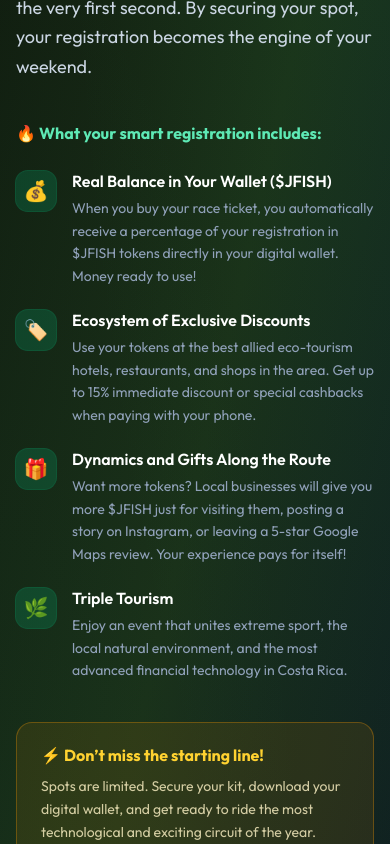
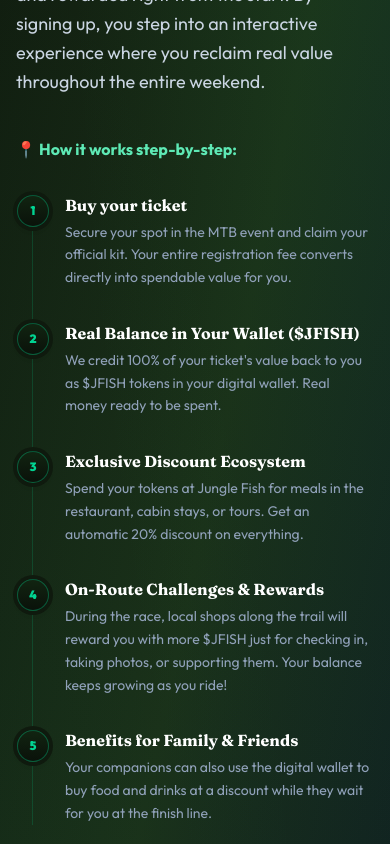
Before and after one commit to jungle-fish/jungle-fish, a Next.js app: page / in a window 390 px wide. Shown: the part 4220-5064 px from the top of the page. Built offline with nearby package versions, Linux system fonts and the light colour scheme; no server answers.

Commit message:
feat(local): redesign MTB race benefits list into a vertical humanized timeline flow

```diff
--- a/components/landing/MtbSection.tsx
+++ b/components/landing/MtbSection.tsx
@@ -3,8 +3,6 @@
 import Image from "next/image";
 import Link from "next/link";
 import { useLanguage } from "@/lib/i18n/LanguageProvider";
-
-const BENEFIT_ICONS = ["💰", "🏷️", "🎁", "🌿"];
 
 export function MtbSection() {
   const { t } = useLanguage();
@@ -42,29 +40,29 @@
             </p>
 
             {/* Benefits header */}
-            <p className="mb-6 text-base font-bold text-emerald-300">
+            <p className="mb-8 text-base font-bold text-emerald-300">
               {t.mtb.benefitsTitle}
             </p>
 
-            {/* Benefits list */}
-            <ul className="mb-10 space-y-5">
+            {/* Visual Timeline Flow */}
+            <div className="relative border-l border-emerald-500/20 ml-4 pl-8 mb-10 space-y-8">
               {t.mtb.benefits.map((benefit, i) => (
-                <li key={i} className="flex gap-4">
-                  {/* Icon badge */}
-                  <span className="mt-0.5 flex h-10 w-10 shrink-0 items-center justify-center rounded-xl bg-emerald-500/20 text-xl ring-1 ring-emerald-500/30">
-                    {BENEFIT_ICONS[i]}
-                  </span>
+                <div key={i} className="relative">
+                  {/* Glowing Step Badge */}
+                  <div className="absolute -left-[48px] top-0.5 flex h-8 w-8 items-center justify-center rounded-full border border-emerald-500/40 bg-gradient-to-b from-[#112411] to-[#0a120a] text-xs font-black text-emerald-400 shadow-md ring-4 ring-[#0f1a0e] transition-colors group-hover:border-emerald-400">
+                    {i + 1}
+                  </div>
                   <div>
-                    <p className="mb-1 font-semibold text-white">
+                    <h4 className="font-display text-base font-bold text-white sm:text-lg">
                       {benefit.title}
-                    </p>
-                    <p className="text-sm leading-relaxed text-slate-400">
+                    </h4>
+                    <p className="mt-1 text-sm leading-relaxed text-slate-400">
                       {benefit.description}
                     </p>
                   </div>
-                </li>
+                </div>
               ))}
-            </ul>
+            </div>
 
             {/* Urgency box */}
             <div className="mb-8 rounded-2xl border border-amber-500/30 bg-amber-500/10 px-6 py-5">
--- a/lib/i18n/translations/en.ts
+++ b/lib/i18n/translations/en.ts
@@ -342,36 +342,41 @@
     x: "X",
   },
   mtb: {
-    eyebrow: "Much More Than a Race!",
-    title: "Pedal, Win & Live the $JFISH Experience",
+    eyebrow: "Much more than a race!",
+    title: "An experience you ride and get rewarded for",
     description:
-      "Ready for the real Mountain Bike of the future? Here you don’t just come to give it your all on the trail; you come to be part of an ecosystem that rewards your effort from the very first second. By securing your spot, your registration becomes the engine of your weekend.",
-    benefitsTitle: "🔥 What your smart registration includes:",
+      "This isn't your typical sweat-fest. We've designed a course where your grit is noticed and rewarded right from the start. By signing up, you step into an interactive experience where you reclaim real value throughout the entire weekend.",
+    benefitsTitle: "📍 How it works step-by-step:",
     benefits: [
+      {
+        title: "Buy your ticket",
+        description:
+          "Secure your spot in the MTB event and claim your official kit. Your entire registration fee converts directly into spendable value for you.",
+      },
       {
         title: "Real Balance in Your Wallet ($JFISH)",
         description:
-          "When you buy your race ticket, you automatically receive a percentage of your registration in $JFISH tokens directly in your digital wallet. Money ready to use!",
+          "We credit 100% of your ticket's value back to you as $JFISH tokens in your digital wallet. Real money ready to be spent.",
       },
       {
-        title: "Ecosystem of Exclusive Discounts",
+        title: "Exclusive Discount Ecosystem",
         description:
-          "Use your tokens at the best allied eco-tourism hotels, restaurants, and shops in the area. Get up to 15% immediate discount or special cashbacks when paying with your phone.",
+          "Spend your tokens at Jungle Fish for meals in the restaurant, cabin stays, or tours. Get an automatic 20% discount on everything.",
       },
       {
-        title: "Dynamics and Gifts Along the Route",
+        title: "On-Route Challenges & Rewards",
         description:
-          "Want more tokens? Local businesses will give you more $JFISH just for visiting them, posting a story on Instagram, or leaving a 5-star Google Maps review. Your experience pays for itself!",
+          "During the race, local shops along the trail will reward you with more $JFISH just for checking in, taking photos, or supporting them. Your balance keeps growing as you ride!",
       },
       {
-        title: "Triple Tourism",
+        title: "Benefits for Family & Friends",
         description:
-          "Enjoy an event that unites extreme sport, the local natural environment, and the most advanced financial technology in Costa Rica.",
+          "Your companions can also use the digital wallet to buy food and drinks at a discount while they wait for you at the finish line.",
       },
     ],
-    urgencyTitle: "⚡ Don’t miss the starting line!",
+    urgencyTitle: "⚡ Spots are limited!",
     urgencyText:
-      "Spots are limited. Secure your kit, download your digital wallet, and get ready to ride the most technological and exciting circuit of the year.",
+      "Registration slots are filling fast. Secure your kit today, set up your digital wallet, and get ready to ride the most exciting and high-tech circuit of the year.",
     cta: "Secure My Spot & My Tokens",
   },
   mtbTransition: {
--- a/lib/i18n/translations/es.ts
+++ b/lib/i18n/translations/es.ts
@@ -348,36 +348,41 @@
     x: "X",
   },
   mtb: {
-    eyebrow: "¡Mucho Más Que Una Carrera!",
-    title: "Pedalea, Gana y Vive la Experiencia $JFISH",
+    eyebrow: "¡Mucho más que una carrera!",
+    title: "Una experiencia que pedaleas y te premia",
     description:
-      "¿Listo para el verdadero Mountain Bike del futuro? Aquí no solo vienes a darlo todo en la pista; vienes a formar parte de un ecosistema que premia tu esfuerzo desde el primer segundo. Al asegurar tu campo, tu inscripción se convierte en el motor de tu fin de semana.",
-    benefitsTitle: "🔥 Lo que incluye tu inscripción inteligente:",
+      "Esta no es la típica competencia donde solo vienes a sudar. Diseñamos un recorrido donde tu esfuerzo se nota y se recompensa desde antes de la salida. Al inscribirte, entras a una dinámica interactiva donde recuperas valor real a lo largo de todo el fin de semana.",
+    benefitsTitle: "📍 Así funciona paso a paso:",
     benefits: [
+      {
+        title: "Compra tu entrada",
+        description:
+          "Adquieres tu entrada al evento de MTB y aseguras tu kit oficial. Todo tu pago se convierte en saldo directo para ti.",
+      },
       {
         title: "Saldo Real en tu Billetera ($JFISH)",
         description:
-          "Con la compra de tu ticket de carrera, recibes de forma automática un porcentaje de tu inscripción en tokens $JFISH directo en tu billetera digital. ¡Dinero listo para usar!",
+          "Te depositamos el 100% del valor de tu entrada en tokens $JFISH en tu billetera digital. Dinero real que tienes listo para usar.",
       },
       {
         title: "Ecosistema de Descuentos Exclusivos",
         description:
-          "Usa tus tokens en los mejores hoteles, restaurantes y comercios eco-turísticos aliados de la zona. Obtén hasta un 15% de descuento inmediato o cashbacks especiales al pagar con tu celular.",
+          "Usa tus tokens en Jungle Fish para comer en el restaurante, hospedarte en las cabañas o hacer recorridos. Recibes un 20% de descuento automático en todo.",
       },
       {
         title: "Dinámicas y Regalos en Ruta",
         description:
-          "¿Quieres más tokens? Los comercios locales te regalarán más $JFISH solo por visitarlos, subir una historia a Instagram o dejarles un review de 5 estrellas en Google Maps. ¡Tu experiencia se paga sola!",
+          "Durante la carrera, los comercios locales te regalarán más $JFISH por visitarlos, tomar fotos o apoyarlos. ¡Tu saldo sigue creciendo mientras pedaleas!",
       },
       {
-        title: "Turismo Triple",
+        title: "Beneficio para tus familiares y amigos",
         description:
-          "Disfruta de un evento que une el deporte rudo, la naturaleza de la zona y la tecnología financiera más avanzada de Costa Rica.",
+          "Ellos también pueden usar la billetera para comprar comida y bebidas con descuento mientras te esperan en la línea de meta.",
       },
     ],
-    urgencyTitle: "⚡ ¡No te quedes fuera de la línea de salida!",
+    urgencyTitle: "⚡ ¡El cupo es limitado!",
     urgencyText:
-      "Las inscripciones son limitadas. Asegura tu kit, descarga tu billetera digital y prepárate para pedalear en el circuito más tecnológico y emocionante del año.",
+      "Las inscripciones son limitadas. Asegura tu kit hoy mismo, configura tu billetera digital y prepárate para pedalear en el circuito más emocionante y tecnológico del año.",
     cta: "Asegurar Mi Campo y Mis Tokens",
   },
   mtbTransition: {
```
